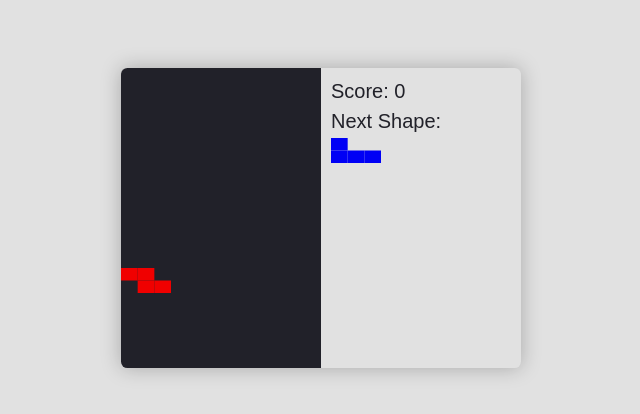
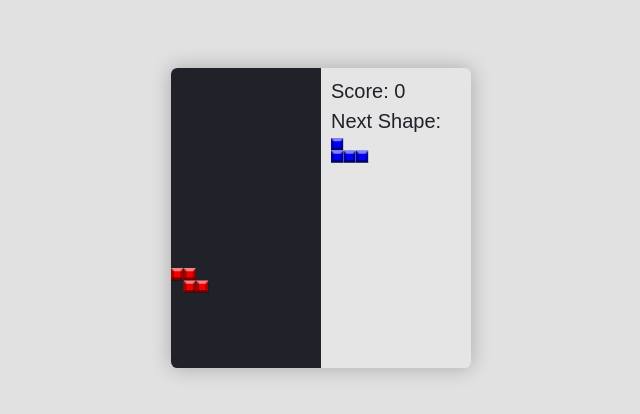
Before and after one commit to yoannchb-pro/tetris-ts, a website with bundled scripts: page site/index.html in a window 1280 px wide. Shown: the part 182-596 px from the top of the page, without its empty margins (319-959 px from the left). Built offline with nearby package versions, Linux system fonts and the light colour scheme.

Commit message:
better ui

```diff
--- a/site/index.html
+++ b/site/index.html
@@ -8,6 +8,6 @@
     <script defer src="../dist/index.js"></script>
   </head>
   <body>
-    <canvas id="game" width="400" height="300"></canvas>
+    <canvas id="game" width="300" height="300"></canvas>
   </body>
 </html>
--- a/site/style.css
+++ b/site/style.css
@@ -21,4 +21,5 @@ canvas {
   box-shadow: 0px 0px 20px rgba(0, 0, 0, 0.25);
   border-radius: 0.4rem;
   max-width: 100%;
+  background-color: #e5e5e5;
 }
--- a/src/game/GameHandler.ts
+++ b/src/game/GameHandler.ts
@@ -28,19 +28,84 @@ class GameHandler {
 
     new KeyHandler(this, GAME_OPTIONS.KEYS);
 
-    this.drawBoard();
+    this.drawGame();
   }
 
-  drawBoard() {
+  drawPolygon(coordinates: { x: number; y: number }[], color: string) {
+    this.ctx.fillStyle = color;
+    this.ctx.beginPath();
+    this.ctx.moveTo(coordinates[0].x, coordinates[0].y);
+    for (let i = 1; i < coordinates.length; ++i) {
+      this.ctx.lineTo(coordinates[i].x, coordinates[i].y);
+    }
+    this.ctx.closePath();
+    this.ctx.fill();
+  }
+
+  drawRect(x: number, y: number, color: string, suppX = 0, suppY = 0) {
+    const blockSizeWidth = this.canvasWidth / 2 / this.board.getWidth();
+    const blockSizeHeight = this.canvasHeight / this.board.getHeight();
+
+    const BORDER_SIZE = 0.5;
+
+    const fx = x * blockSizeWidth + suppX;
+    const fy = y * blockSizeHeight + suppY;
+
+    this.ctx.fillStyle = color;
+    this.ctx.fillRect(
+      fx,
+      fy,
+      blockSizeWidth - BORDER_SIZE,
+      blockSizeHeight - BORDER_SIZE
+    );
+
+    /* Fill polygons for best effect */
+    const coordinatesSupp = [
+      { x: fx, y: fy },
+      { x: fx + blockSizeWidth, y: fy },
+      { x: fx + blockSizeWidth - 2, y: fy + blockSizeHeight / 4 },
+      { x: fx + 2, y: fy + blockSizeHeight / 4 },
+    ];
+    const coordinatesInf = [
+      { x: fx, y: fy + blockSizeHeight },
+      { x: fx + blockSizeWidth, y: fy + blockSizeHeight },
+      {
+        x: fx + blockSizeWidth - 2,
+        y: fy + blockSizeHeight - blockSizeHeight / 4,
+      },
+      { x: fx + 2, y: fy + blockSizeHeight - blockSizeHeight / 4 },
+    ];
+    const coordinatesLeft = [
+      { x: fx, y: fy },
+      { x: fx + blockSizeWidth / 4, y: fy + 2 },
+      {
+        x: fx + blockSizeWidth / 4,
+        y: fy + blockSizeHeight - 2,
+      },
+      { x: fx, y: fy + blockSizeHeight },
+    ];
+    const coordinatesRight = [
+      { x: fx + blockSizeWidth, y: fy },
+      { x: fx + blockSizeWidth - blockSizeWidth / 4, y: fy + 2 },
+      {
+        x: fx + blockSizeWidth - blockSizeWidth / 4,
+        y: fy + blockSizeHeight - 2,
+      },
+      { x: fx + blockSizeWidth, y: fy + blockSizeHeight },
+    ];
+    this.drawPolygon(coordinatesSupp, "#ffffff80");
+    this.drawPolygon(coordinatesInf, "#00000080");
+    this.drawPolygon(coordinatesLeft, "#00000050");
+    this.drawPolygon(coordinatesRight, "#00000050");
+  }
+
+  drawGame() {
     const darkColor = "#212129";
 
     this.ctx.clearRect(0, 0, this.canvasWidth, this.canvasHeight);
 
     this.ctx.fillStyle = darkColor;
     this.ctx.fillRect(0, 0, this.canvasWidth / 2, this.canvasHeight);
-
-    const blockSizeWidth = this.canvasWidth / 2 / this.board.getWidth();
-    const blockSizeHeight = this.canvasHeight / this.board.getHeight();
 
     const boardMatrix = this.board.getBoard();
 
@@ -52,14 +117,8 @@ class GameHandler {
         if (dontNeedDraw) continue;
 
         //We set -1 because 0 was reserved for empty
-        this.ctx.fillStyle = colors[boardMatrix[i][j] - 1];
-        this.ctx.fillRect(
-          j * blockSizeWidth,
-          i * blockSizeHeight,
-          blockSizeWidth,
-          blockSizeHeight
-        );
-        this.ctx.stroke();
+        const color = colors[boardMatrix[i][j] - 1];
+        this.drawRect(j, i, color);
       }
     }
 
@@ -80,14 +139,8 @@ class GameHandler {
         if (dontNeedDraw) continue;
 
         //We set -1 because 0 was reserved for empty
-        this.ctx.fillStyle = colors[nextShape[i][j] - 1];
-        this.ctx.fillRect(
-          j * blockSizeWidth + textX,
-          i * blockSizeHeight + 70,
-          blockSizeWidth,
-          blockSizeHeight
-        );
-        this.ctx.stroke();
+        const color = colors[nextShape[i][j] - 1];
+        this.drawRect(j, i, color, textX, 70);
       }
     }
   }
@@ -95,7 +148,7 @@ class GameHandler {
   start() {
     this.clock = setInterval(() => {
       this.board.update();
-      this.drawBoard();
+      this.drawGame();
     }, GAME_OPTIONS.TICK);
   }
 
--- a/src/game/core/KeyHandler.ts
+++ b/src/game/core/KeyHandler.ts
@@ -40,7 +40,7 @@ class KeyHandler {
             break;
         }
 
-        this.gameHandler.drawBoard();
+        this.gameHandler.drawGame();
       }
     });
   }
```
